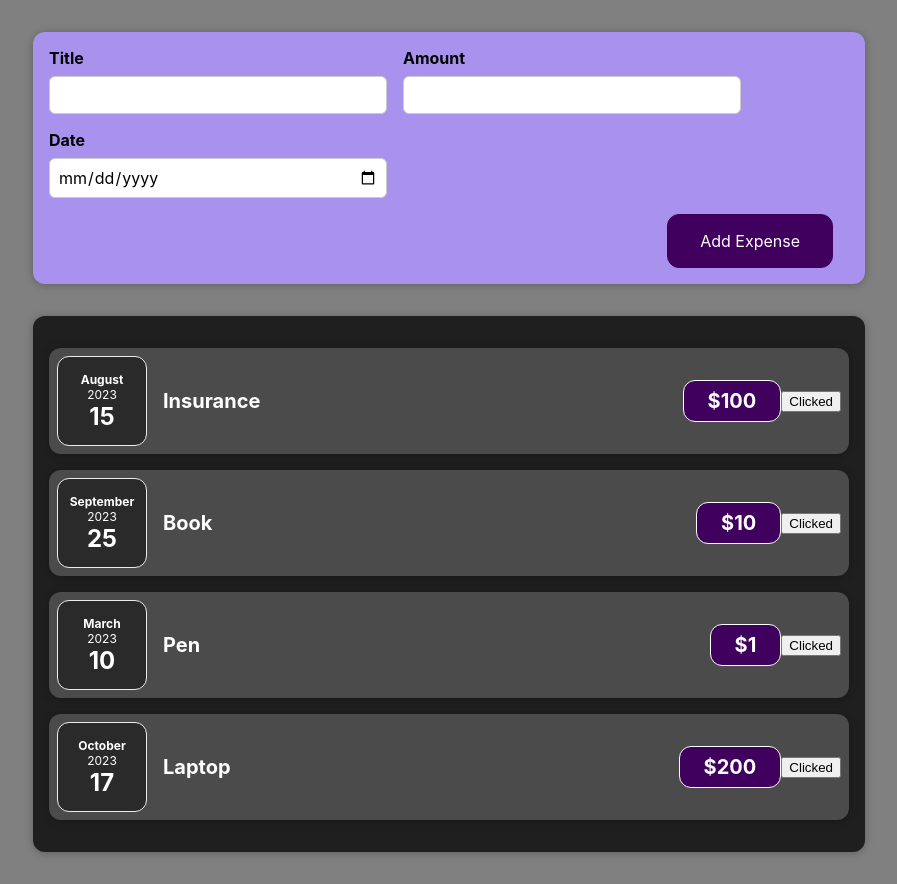
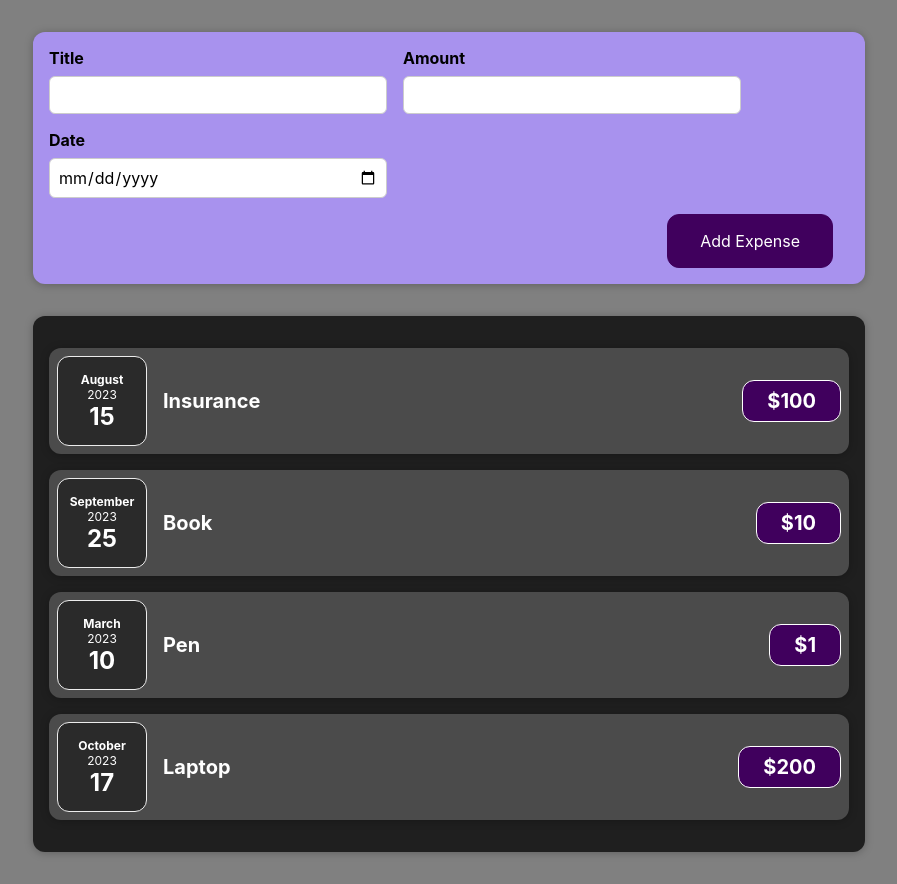
Before and after one commit to vaishnaviitkare/React-, a React (Create React App) app: page / in a window 1280 px wide. Shown: the whole page, without its empty margins (191-1088 px from the left). Built offline with nearby package versions, Linux system fonts and the light colour scheme; the HTML template or start-up script is replaced by a standard one.

Commit message:
button clicked here from expenseitem is removed

```diff
--- a/src/App.js
+++ b/src/App.js
@@ -11,6 +11,7 @@ const App=()=> {
   ]);
   const saveExpenseDataHandler=(enteredData)=>{
     console.log(enteredData);
+    //adding previously updated expenses plus the new entered value using spred array
     setExpenses((prevExpenses)=>{
       return [enteredData,...prevExpenses];
     })
--- a/src/components/Expenses/ExpenseItem.js
+++ b/src/components/Expenses/ExpenseItem.js
@@ -4,9 +4,7 @@ import ExpenseDate from "./ExpenseDate";
 import Card from "../UI/Card";
 const ExpenseItem=(props)=> {
   const [title,setTitle]=useState(props.title);
-  function buttonClick(){
-    setTitle("New Title");
-  }
+
     //we wrap of many div or items in one div because js can return one item at a time
     return(
         <Card className="expense-item">
@@ -15,7 +13,6 @@ const ExpenseItem=(props)=> {
           <h2>{title}</h2>
           <div className="expense-item__price">${props.price}</div>
         </div>
-        <button onClick={buttonClick}>Clicked</button>
       </Card>
       );
   }
```
